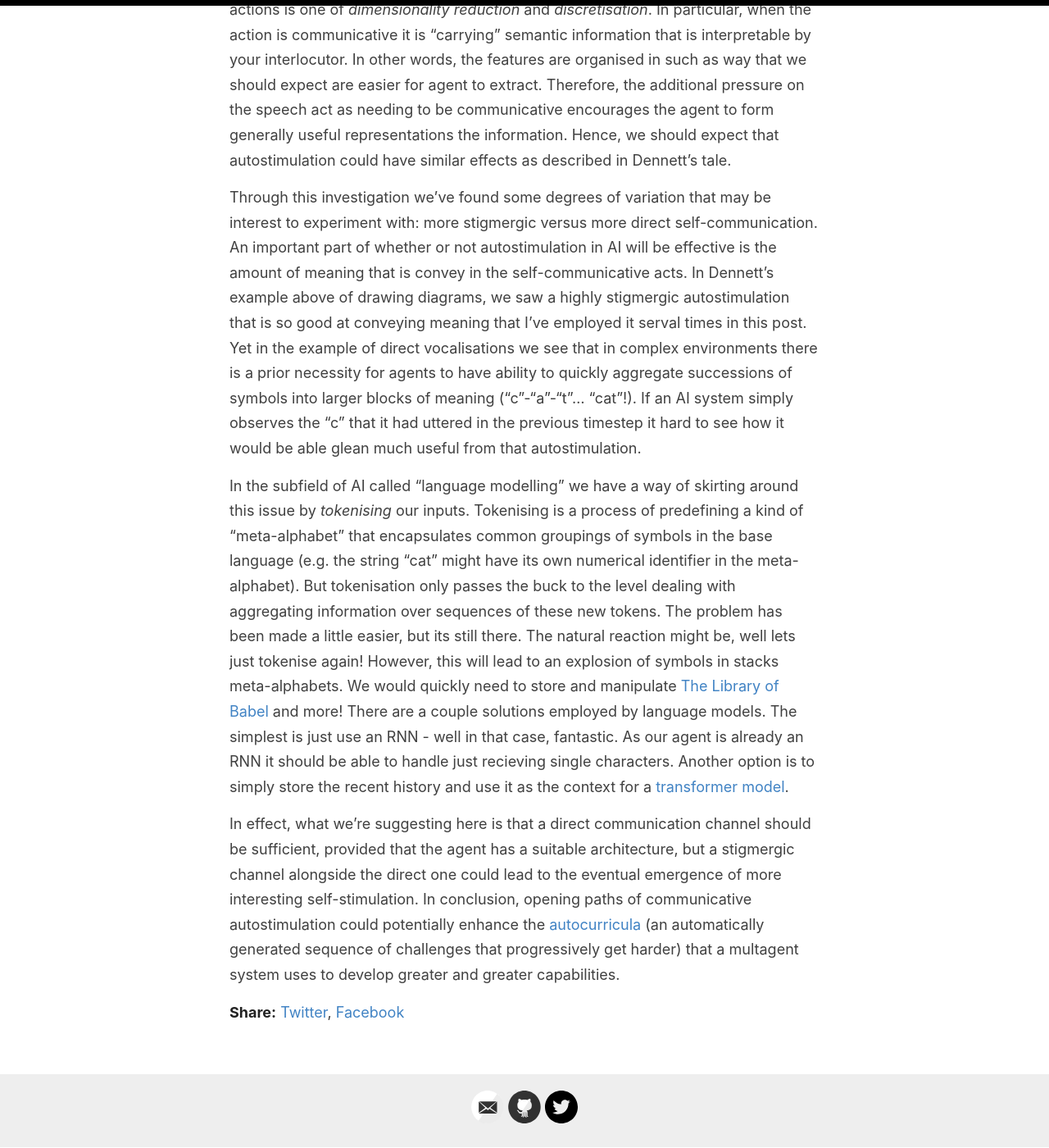
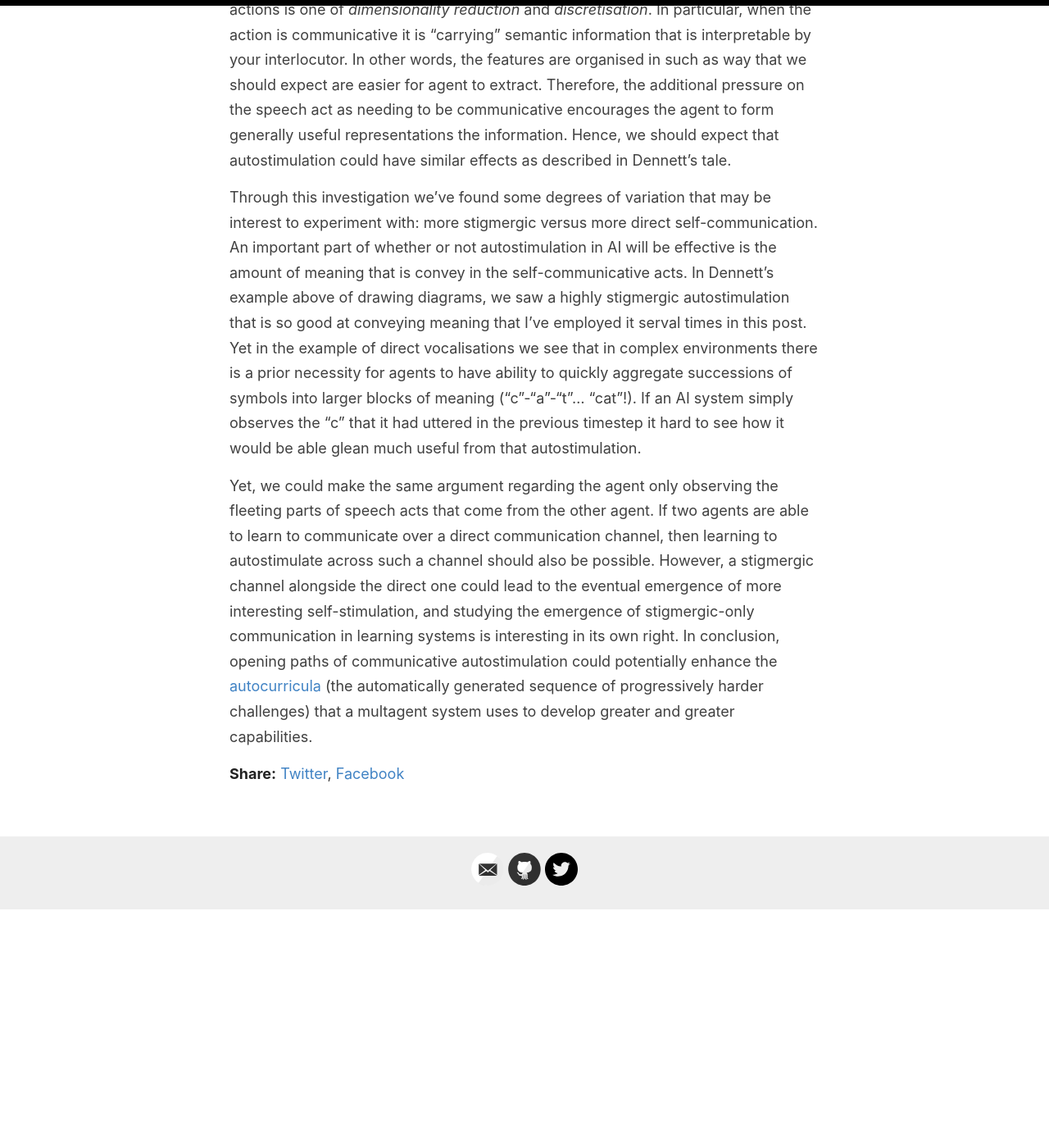
Before and after one commit to DylanCope/dylancope.github.io, a Jekyll site: the page built from _posts/2020-8-10-learning-to-communicate-to-oneself.md, in a window 1280 px wide and 1400 px high, scrolled down 6321 px. Shown: the whole window at 82% size. Built offline with Jekyll 4.4.1, drawn with Linux system fonts in a browser that asks for light colours; after the commit the page ends 7430 px from its top, so only the background shows below that.

Commit message:
Update 2020-8-10-learning-to-communicate-to-oneself.md

```diff
--- a/_posts/2020-8-10-learning-to-communicate-to-oneself.md
+++ b/_posts/2020-8-10-learning-to-communicate-to-oneself.md
@@ -56,6 +56,4 @@ So it is at least plausible that the agent may recieve some basic benefit this n
 
 Through this investigation we've found some degrees of variation that may be interest to experiment with: more stigmergic versus more direct self-communication. An important part of whether or not autostimulation in AI will be effective is the amount of meaning that is convey in the self-communicative acts. In Dennett's example above of drawing diagrams, we saw a highly stigmergic autostimulation that is so good at conveying meaning that I've employed it serval times in this post. Yet in the example of direct vocalisations we see that in complex environments there is a prior necessity for agents to have ability to quickly aggregate successions of symbols into larger blocks of meaning ("c"-"a"-"t"... "cat"!). If an AI system simply observes the "c" that it had uttered in the previous timestep it hard to see how it would be able glean much useful from that autostimulation.
 
-In the subfield of AI called "language modelling" we have a way of skirting around this issue by *tokenising* our inputs. Tokenising is a process of predefining a kind of "meta-alphabet" that encapsulates common groupings of symbols in the base language (e.g. the string "cat" might have its own numerical identifier in the meta-alphabet). But tokenisation only passes the buck to the level dealing with aggregating information over sequences of these new tokens. The problem has been made a little easier, but its still there. The natural reaction might be, well lets just tokenise again! However, this will lead to an explosion of symbols in stacks meta-alphabets. We would quickly need to store and manipulate [The Library of Babel](https://en.wikipedia.org/wiki/The_Library_of_Babel) and more! There are a couple solutions employed by language models. The simplest is just use an RNN - well in that case, fantastic. As our agent is already an RNN it should be able to handle just recieving single characters. Another option is to simply store the recent history and use it as the context for a [transformer model](https://en.wikipedia.org/wiki/Transformer_(machine_learning_model)).
-
-In effect, what we're suggesting here is that a direct communication channel should be sufficient, provided that the agent has a suitable architecture, but a stigmergic channel alongside the direct one could lead to the eventual emergence of more interesting self-stimulation. In conclusion, opening paths of communicative autostimulation could potentially enhance the [autocurricula](https://arxiv.org/abs/1903.00742) (an automatically generated sequence of challenges that progressively get harder) that a multagent system uses to develop greater and greater capabilities.
+Yet, we could make the same argument regarding the agent only observing the fleeting parts of speech acts that come from the other agent. If two agents are able to learn to communicate over a direct communication channel, then learning to autostimulate across such a channel should also be possible. However, a stigmergic channel alongside the direct one could lead to the eventual emergence of more interesting self-stimulation, and studying the emergence of stigmergic-only communication in learning systems is interesting in its own right. In conclusion, opening paths of communicative autostimulation could potentially enhance the [autocurricula](https://arxiv.org/abs/1903.00742) (the automatically generated sequence of progressively harder challenges) that a multagent system uses to develop greater and greater capabilities.
```
